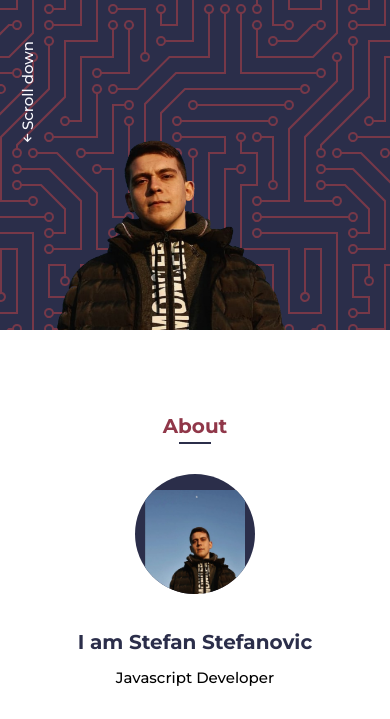
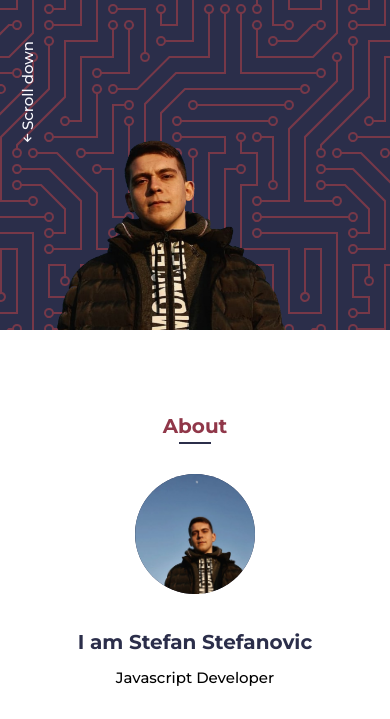
Before and after one commit to sstefdev/Portofolio-Website, a plain HTML site: page index.html in a window 390 px wide. Shown: the part 56-775 px from the top of the page. Drawn offline with nearby package versions, Linux system fonts and the light colour scheme.

Commit message:
Fixed the About Image bug, and changed the footer content

```diff
--- a/assets/css/styles.css
+++ b/assets/css/styles.css
@@ -412,6 +412,15 @@ img {
   }
 }
 
+@media screen and (max-width: 768px) {
+  .about__img img {
+    width: 150px;
+    height: 120px;
+    position: relative;
+    bottom: 1rem;
+  }
+}
+
 @media screen and (min-width: 768px) {
   body {
     margin: 0;
--- a/index.html
+++ b/index.html
@@ -249,7 +249,7 @@
             <li><a href="#home" class="footer__link">Home</a></li>
             <li><a href="#about" class="footer__link">About</a></li>
             <li><a href="#skills" class="footer__link">Skills</a></li>
-            <li><a href="#portfolio" class="footer__link">Portfolio</a></li>
+            <li><a href="#portfolio" class="footer__link">Projects</a></li>
             <li><a href="#Contact" class="footer__link">Contact</a></li>
           </ul>
         </div>
```
